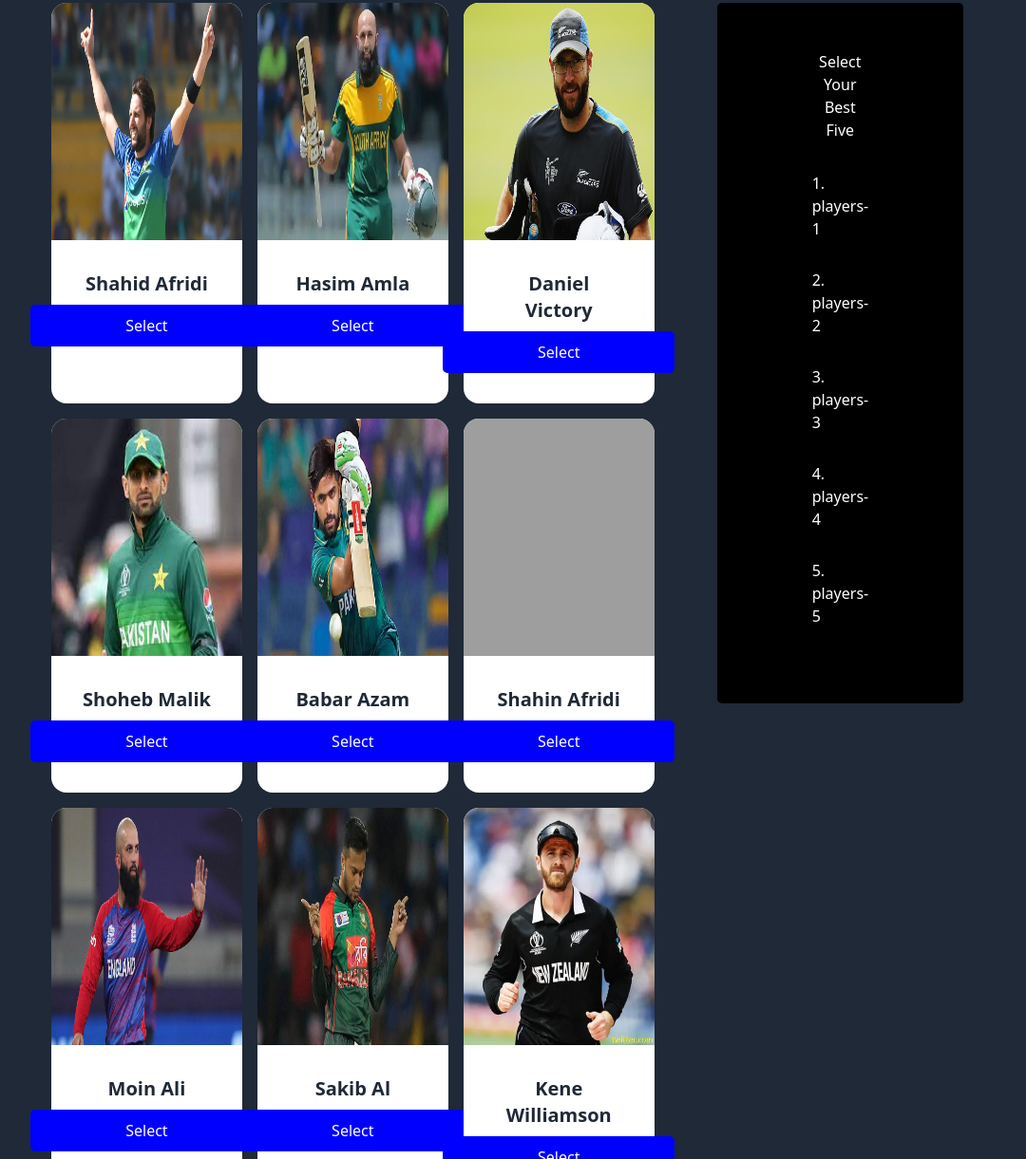
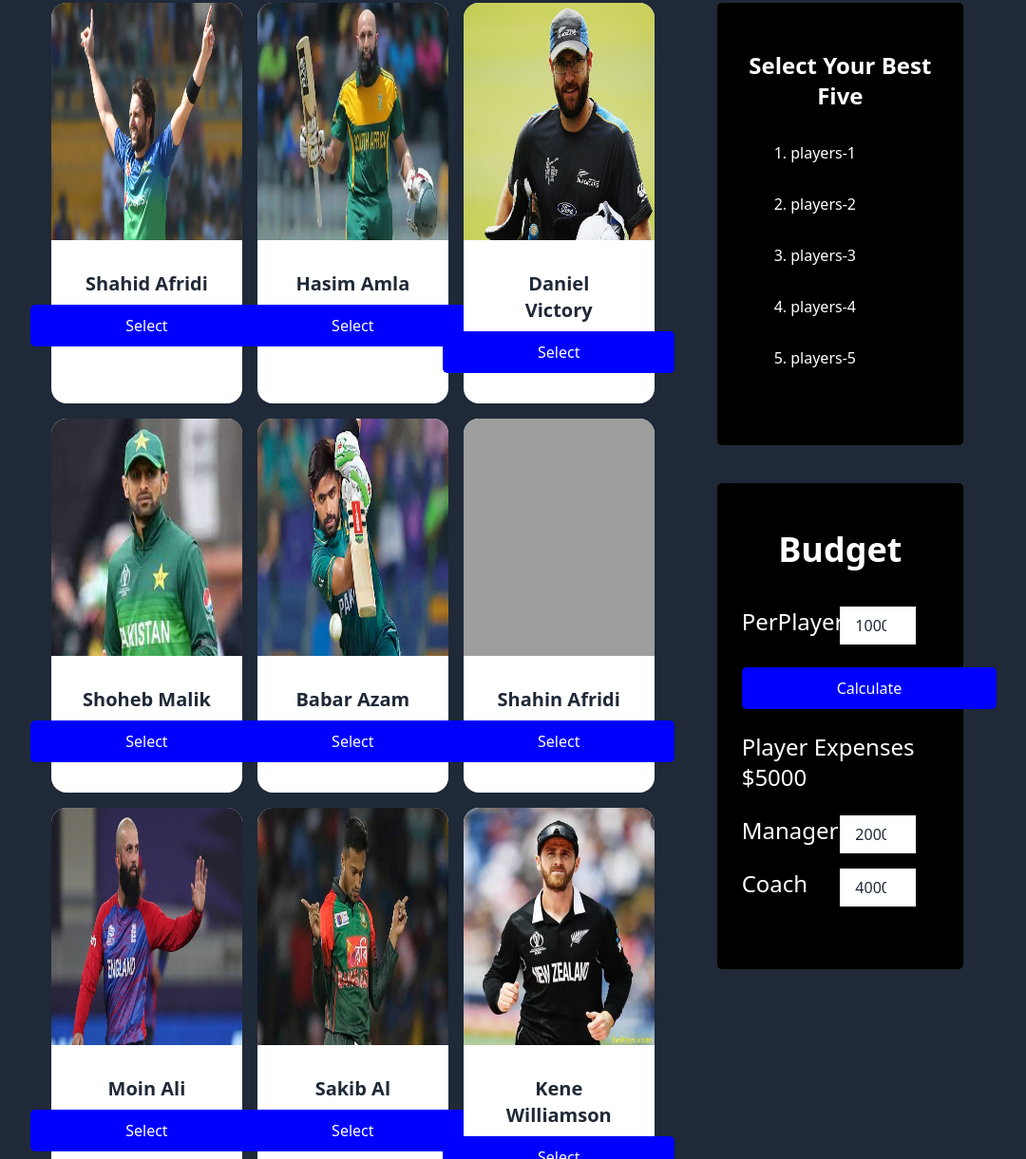
Before and after one commit to Taher027/best-five, a plain HTML site: page index.html in a window 1280 px wide. Shown: the part 573-1794 px from the top of the page at 95% size, without its empty margins (106-1186 px from the left). Drawn offline with nearby package versions, Linux system fonts and the light colour scheme; grey boxes are pictures that could not be loaded.

```diff
--- a/index.html
+++ b/index.html
@@ -141,7 +141,7 @@
 
                 <div>
                     <div class="selected_player">
-                        <h1 class="text-white text-center">Select Your Best Five</h1>
+                        <h1 class="text-white text-center text-2xl font-semibold">Select Your Best Five</h1>
                         <div class="players_list">
                             <ul class="mt-8">
                                 <li class="text-white">1. players-1</li>
@@ -152,6 +152,41 @@
                             </ul>
                         </div>
                     </div>
+
+                    <div class="budget mt-10">
+                        <h1 class="text-4xl text-white font-semibold text-center">Budget</h1>
+                        <div class="mt-6 p-4">
+                            <div class="grid grid-cols-2">
+                                <div class="title">
+                                    <h3 class="text-2xl text-white">PerPlayer</h3>
+                                </div>
+                                <div class="">
+                                    <input type="number" name="" id="" value="1000" class="w-20 py-2 px-4">
+                                </div>
+                            </div>
+                            <button class="btn_width mt-6">Calculate</button>
+                            <h2 class="text-white text-2xl text-white mt-6">Player Expenses $<span>5000</span></h2>
+                            <div class="grid grid-cols-2 mt-6">
+                                <div class="title">
+                                    <h3 class="text-2xl text-white">Manager</h3>
+                                </div>
+                                <div class="">
+                                    <input type="number" name="" id="" value="2000" class="w-20 py-2 px-4">
+                                </div>
+                            </div>
+                            <div class="grid grid-cols-2 mt-4">
+                                <div class="title">
+                                    <h3 class="text-2xl text-white">Coach</h3>
+                                </div>
+                                <div class="">
+                                    <input type="number" name="" id="" value="4000" class="w-20 py-2 px-4">
+                                </div>
+                            </div>
+
+                        </div>
+
+
+                    </div>
                 </div>
 
 
--- a/style.css
+++ b/style.css
@@ -15,10 +15,17 @@
 }
 .selected_player{
     background-color: black;
-    padding: 50px 100px;
+    padding: 50px 10px 50px 10px;
     border-radius: 5px;
     margin-left: 50px;
 }
 .selected_player ul li{
     margin-bottom: 30px;
+    padding-left: 50px;
 }
+.budget{
+    background-color: black;
+    padding: 50px 10px 50px 10px;
+    border-radius: 5px;
+    margin-left: 50px;
+}
```
Lines whose indentation alone changed are shown as unchanged.
